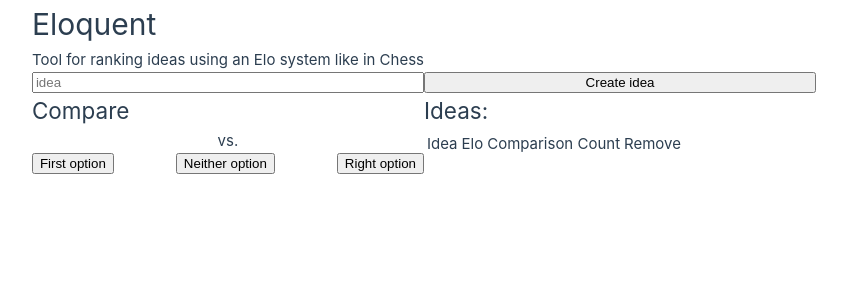
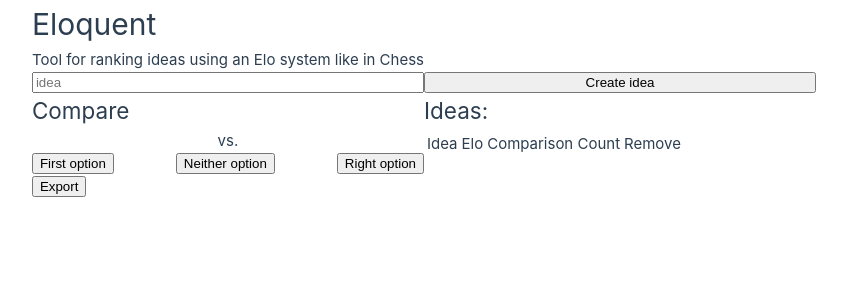
Before and after one commit to ptrgags/eloquent, a Vue app: page / in a window 1280 px wide. Shown: the top 300 px of the page, without its empty margins (216-1063 px from the left). Built offline with nearby package versions, Linux system fonts and the light colour scheme.

Commit message:
Export JSON file of state

```diff
--- a/src/App.vue
+++ b/src/App.vue
@@ -124,6 +124,21 @@ function select_preference(preference: Preference) {
     saveState();
 }
 
+function export_state() {
+    const state = {
+        ideas: ideas_list.value
+    }
+
+    const state_json = JSON.stringify(state)
+    const data_url = `data:text/json;charset=utf-8,${encodeURIComponent(state_json)}`
+    const a = document.createElement('a')
+    a.href = data_url
+    a.download = 'state.json'
+    document.body.appendChild(a);
+    a.click();
+    a.remove();
+}
+
 </script>
 
 <template>
@@ -170,26 +185,9 @@ function select_preference(preference: Preference) {
                 </tr>
             </tbody>
         </table>
-        <!--
-        <div class="horizontal">
-            <div>Idea</div>
-            <div>Elo</div>
-            <div>Comparison Count</div>
-        </div>
-
-        <div :class="{
-                horizontal: true,
-                // TODO: base it on the length of the list
-                accurate: idea.comparisons > 3
-            }"
-            v-for="idea in ideas_by_elo"
-            :key="idea.id">
-            <div>{{ idea.name }}</div>
-            <div>{{ idea.elo }}</div>
-            <div>{{ idea.comparisons }}</div>
-            <button type="button" @click="remove_idea(idea)">X</button>
-        </div>
-    -->
+    </div>
+    <div>
+        <button type="button" @click="export_state">Export</button>
     </div>
 </template>
 
```
